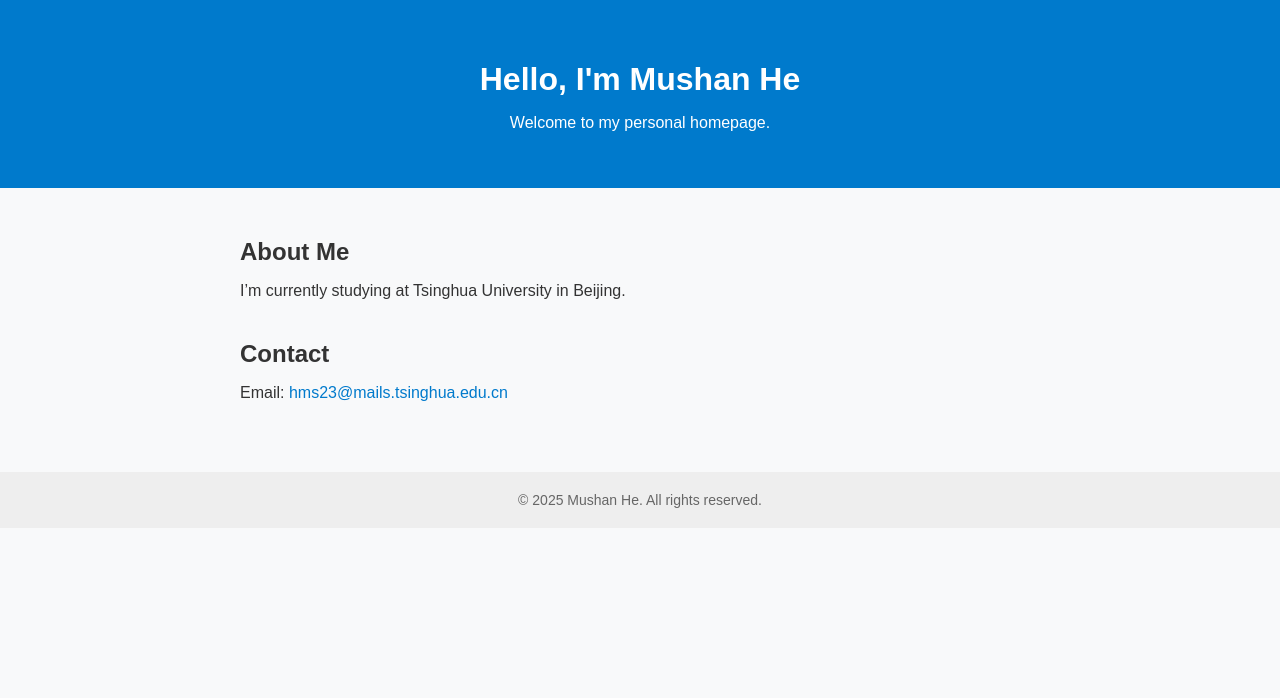
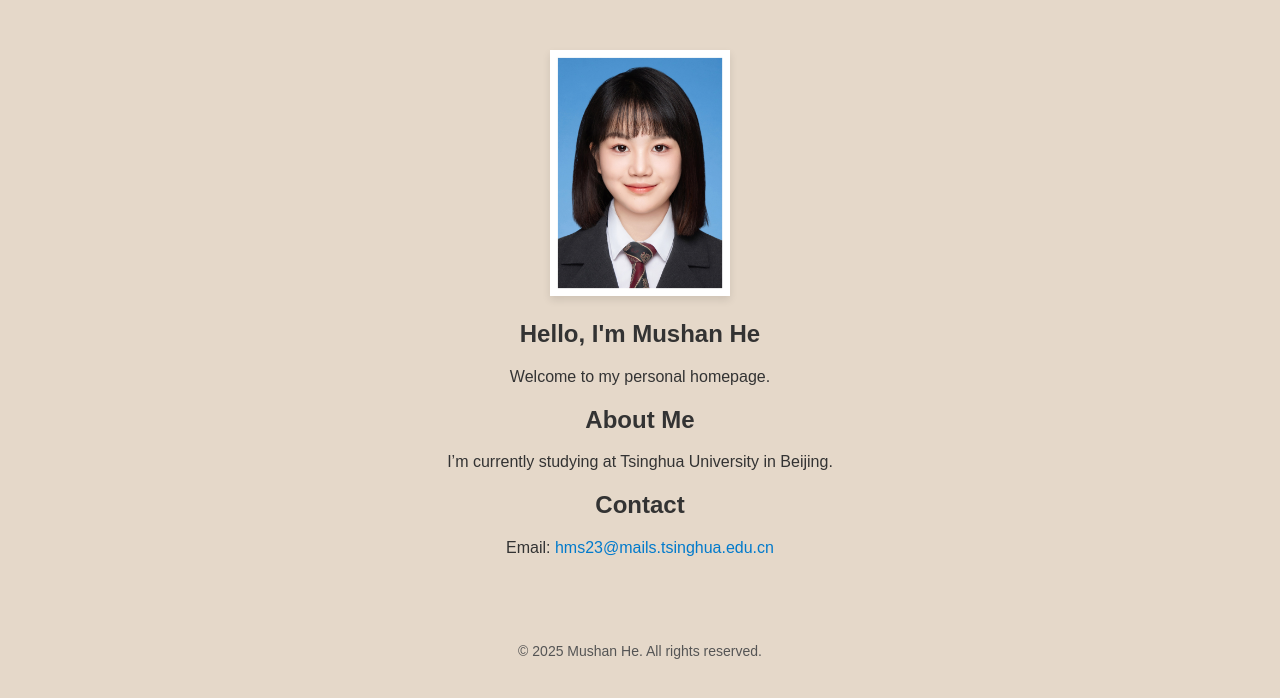
Before and after one commit to mushan-he/mushan-he.github.io, a plain HTML site: page index.html in a window 1280 px wide. Drawn offline with Linux system fonts and the light colour scheme.

Commit message:
Update index.html

```diff
--- a/index.html
+++ b/index.html
@@ -3,38 +3,14 @@
 <head>
   <meta charset="UTF-8" />
   <meta name="viewport" content="width=device-width, initial-scale=1.0"/>
-  <title>Welcome to My Homepage</title>
+  <title>Mushan He's Homepage</title>
   <style>
     body {
       font-family: Arial, sans-serif;
-      background-color: #f8f9fa;
+      background-color: #e5d8c9;
       margin: 0;
       padding: 0;
       color: #333;
-    }
-    header {
-      background-color: #007acc;
-      color: white;
-      padding: 40px 20px;
-      text-align: center;
-    }
-    main {
-      padding: 30px;
-      max-width: 800px;
-      margin: auto;
-    }
-    section {
-      margin-bottom: 40px;
-    }
-    h1, h2 {
-      margin-bottom: 10px;
-    }
-    footer {
-      text-align: center;
-      padding: 20px;
-      background-color: #eee;
-      font-size: 14px;
-      color: #666;
     }
     a {
       color: #007acc;
@@ -43,15 +19,35 @@
     a:hover {
       text-decoration: underline;
     }
+    main {
+      max-width: 800px;
+      margin: 0 auto;
+      padding: 50px 20px;
+      text-align: center;
+    }
+    img {
+      width: 180px;
+      height: auto;
+      box-shadow: 0 4px 8px rgba(0,0,0,0.1);
+      border-radius: 0%;
+    }
+    footer {
+      text-align: center;
+      padding: 20px;
+      font-size: 14px;
+      color: #555;
+    }
   </style>
 </head>
+
 <body>
-  <header>
-    <h1>Hello, I'm Mushan He</h1>
-    <p>Welcome to my personal homepage.</p>
-  </header>
+  <main>
+    <section>
+      <img src="profile.JPG" alt="My Photo" />
+      <h2>Hello, I'm Mushan He</h2>
+      <p>Welcome to my personal homepage.</p>
+    </section>
 
-  <main>
     <section>
       <h2>About Me</h2>
       <p>I’m currently studying at Tsinghua University in Beijing.</p>
```
